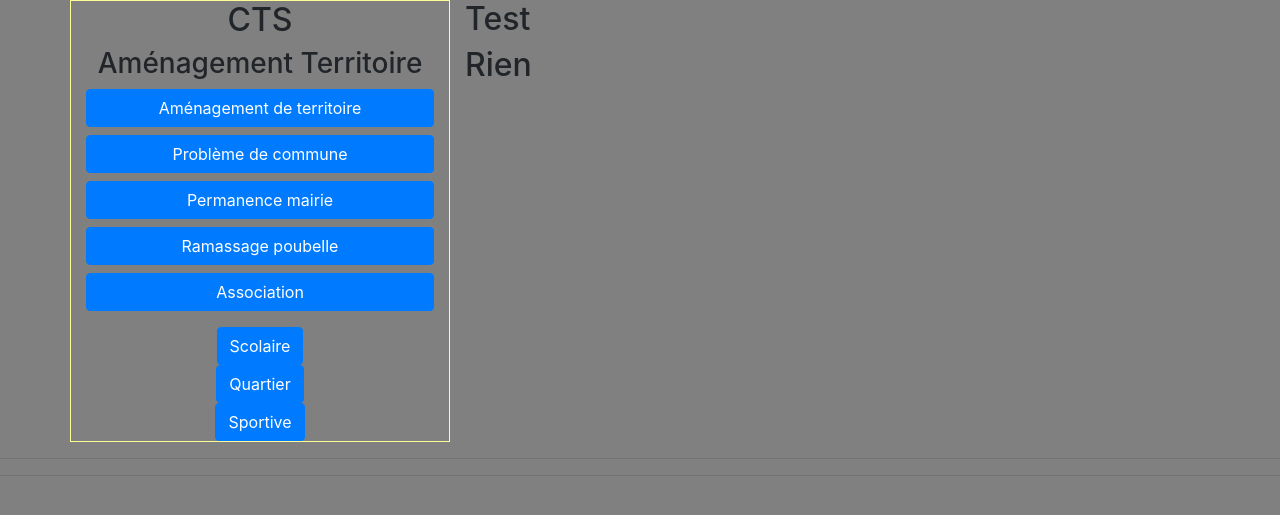
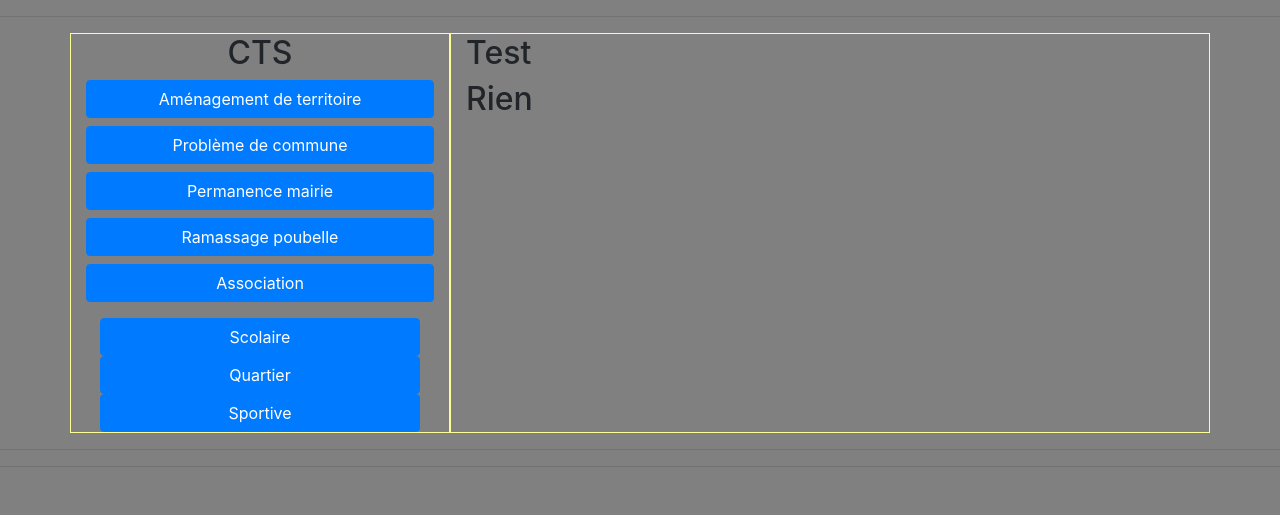
Before and after one commit to TPasseleu/stage, a PHP site: page /territoire/territoire.php in a window 1280 px wide, after a click on "Association". Shown: the part 56-571 px from the top of the page. Run offline with PHP 8.4, Linux system fonts and the light colour scheme.

Commit message:
rapid update

```diff
--- a/css/territoire.css
+++ b/css/territoire.css
@@ -5,3 +5,7 @@ body{
 br{
 	margin-bottom: 1em;
 }
+
+.custom{
+    width: 20em !important;
+}
--- a/inc/navbar.php
+++ b/inc/navbar.php
@@ -8,3 +8,4 @@
 		            </div>
 		        </div>
 		   </nav>
+		   <hr>
--- a/territoire/territoire.php
+++ b/territoire/territoire.php
@@ -15,7 +15,6 @@
 			<div class="row">
 				<div class="col-md-4 container text-center" style="border:1px solid #FDFD96;">
 					<h2>CTS</h2>
-					<h3>Aménagement Territoire</h3>
 					<p>
 					    <button class="btn btn-primary btn-block" type="button" id="amenagement">Aménagement de territoire</button>
 					    <button class="btn btn-primary btn-block" type="button" id="probleme">Problème de commune</button>
@@ -26,12 +25,12 @@
 					</button>
 					</p>
 					<div class="collapse" id="collapseExample">
-					    <button class="btn btn-primary" type="button" id="scolaire">Scolaire</button><br/>
-						<button class="btn btn-primary" type="button" id="quartier">Quartier</button><br/>
-					    <button class="btn btn-primary" type="button" id="sportive">Sportive</button><br/>
+					    <button class="btn btn-primary custom" type="button" id="scolaire">Scolaire</button><br/>
+						<button class="btn btn-primary custom" type="button" id="quartier">Quartier</button><br/>
+					    <button class="btn btn-primary custom" type="button" id="sportive">Sportive</button><br/>
 					</div>
 				</div>
-				<div class="col-md-8">
+				<div class="col-md-8 container" style="border:1px solid #FDFD96;">
 					<h2>Test</h2>
 					<div id="div1"><h2>Rien</h2></div>
 				</div>
```
